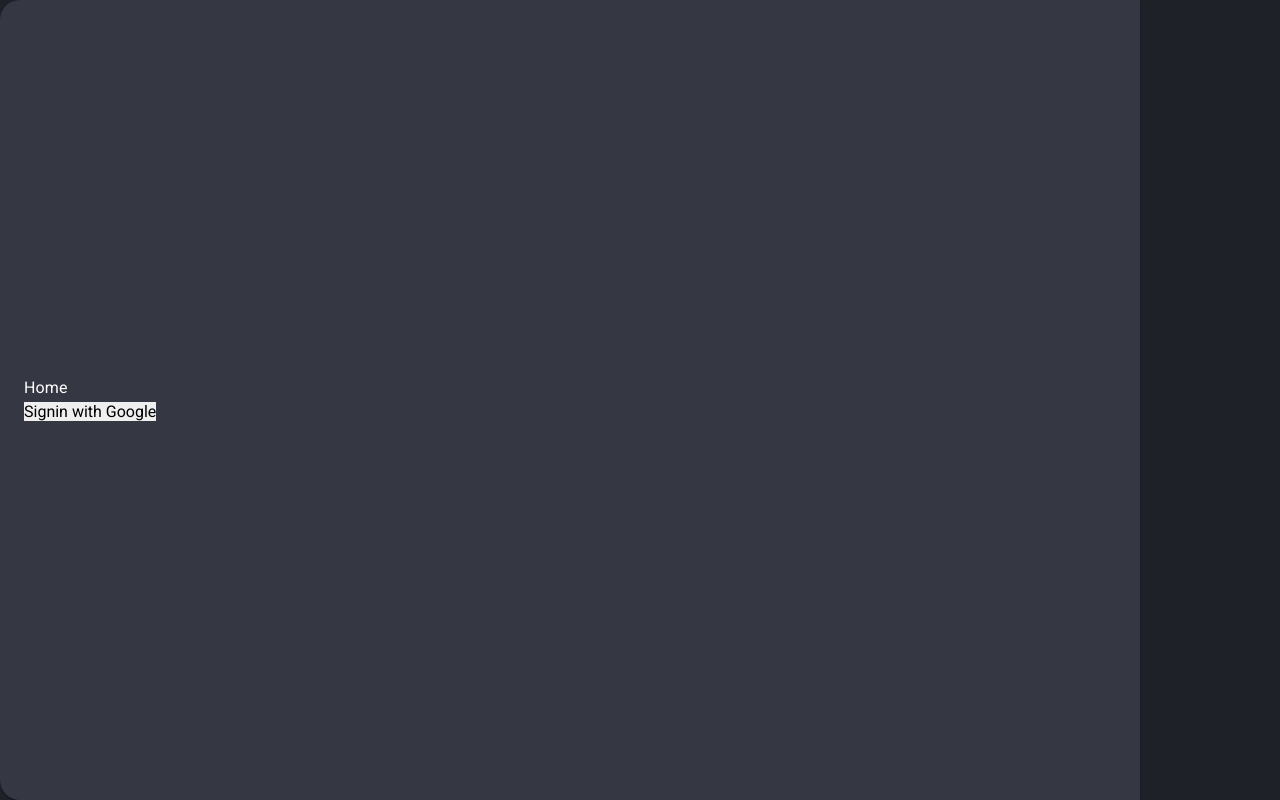
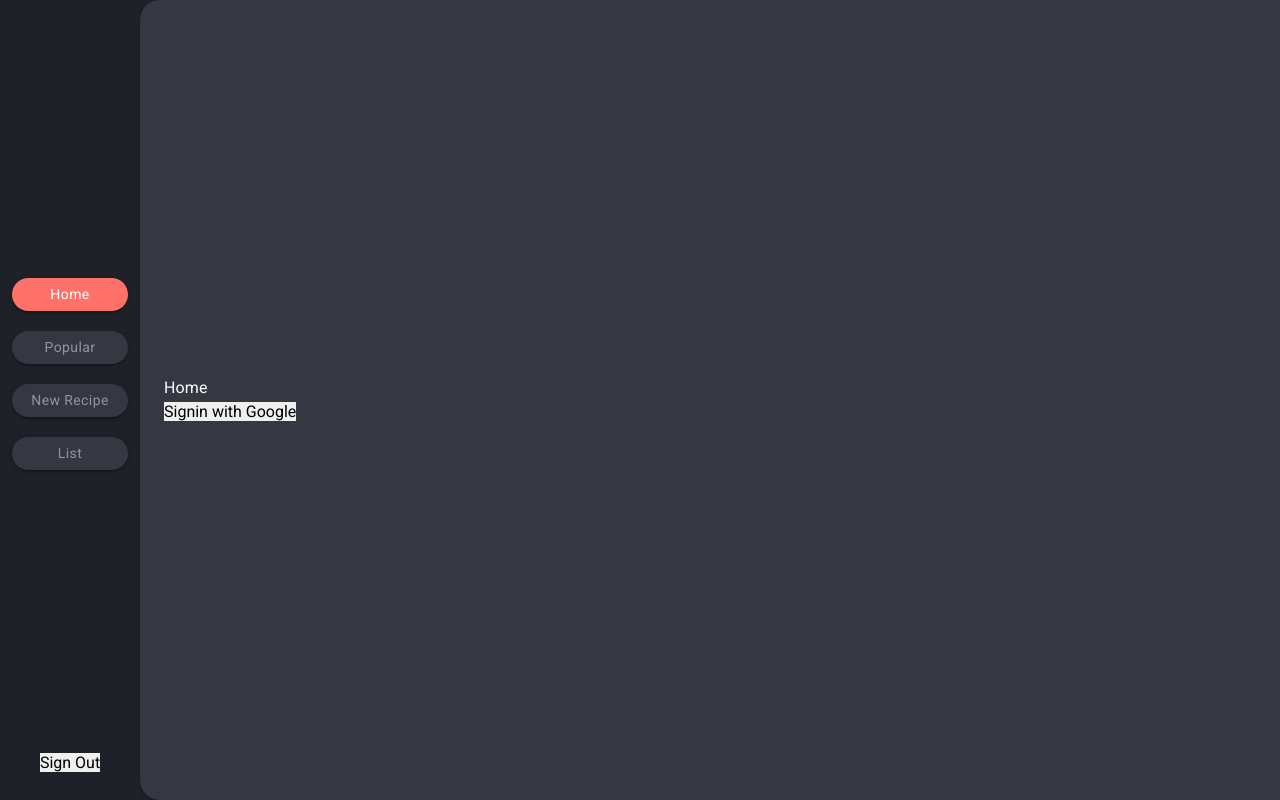
Before and after one commit to DanilNefedov/Prod_CookPad, a Next.js app: page /home in a window 1280 px wide. Built offline with nearby package versions, Linux system fonts and the light colour scheme; no server answers.

Commit message:
change jwt and session | added site nav bar | have error with server\cleint render

```diff
--- a/app/(main)/layout.tsx
+++ b/app/(main)/layout.tsx
@@ -1,4 +1,11 @@
+"use client";
+
+import { useAppDispatch, useAppSelector } from "@/state/hook";
+import { fetchUser } from "@/state/slices/user-slice";
 import { Container, Paper } from "@mui/material";
+import { useSession } from "next-auth/react";
+import { useEffect } from "react";
+import { NavigationSite } from "../components/navigation-site/navigation";
 
 
 export default function RootLayout({ children, }: Readonly<{ children: React.ReactNode; }>) {
@@ -9,13 +16,24 @@ export default function RootLayout({ children, }: Readonly<{ children: React.Rea
     width: "calc(100% - 140px)",
   }
 
+  const dispatch = useAppDispatch()
+  const session = useSession()
+  const connection_id = session?.data?.user?.connection_id
 
+  useEffect(() => {
+    async function fetchData() {
+      if (session.data) {
+        dispatch(fetchUser(connection_id))
+      }
+    }
+    fetchData();
+  }, [connection_id]);
 
-
+  //change to use hook (method)
 
   return (
     <>
-      {/* <NavigationSite></NavigationSite> */}
+      <NavigationSite></NavigationSite>
       <Paper sx={styledPaperHome}>
         <Container maxWidth={false} sx={{
           height: '100%',
--- /dev/null
+++ b/app/components/navigation-site/log-out.tsx
@@ -0,0 +1,37 @@
+import { signOut } from 'next-auth/react'
+import NextLink from 'next/link'
+import { Button } from '@mui/material'
+
+
+export function LogOut() {
+
+    const styleLink = {
+        // fontWeight:'400',
+        lineHeight: 'inherit',
+        textTransform: 'initial',
+        color: 'text.secondary',
+        ':hover': {
+            bgcolor: 'primary.main',
+            color: 'text.primary'
+        },
+        width: '100%',
+    }
+
+    return (
+        <form
+            action={async () => {
+                "use server"
+                await signOut({ redirectTo: '/login' })
+            }}
+        >
+            <button type="submit">Sign Out</button>
+        </form>
+
+        // <Button variant="contained" color='secondary'
+        // sx={styleLink}
+        // component={NextLink}
+        // href='/' onClick={() => signOut()}>
+        //     Sign Out
+        // </Button>
+    )
+}
--- /dev/null
+++ b/app/components/navigation-site/navigation.tsx
@@ -0,0 +1,72 @@
+// 'use client'
+
+import { Container, Paper } from '@mui/material'
+import { Button } from '@mui/material'
+import Link from 'next/link'
+import { usePathname } from 'next/navigation'
+import { text } from 'stream/consumers'
+import Box from '@mui/material/Box';
+
+// import { AboutUser } from './about-user'
+import { LogOut } from './log-out'
+import { btnLink, dataPage, paperNavigation } from '@/app/main-styles'
+
+
+
+
+
+
+export function NavigationSite() {
+    const pathname = usePathname()
+    const pages:dataPage[] = [
+        {
+            name: 'Home',
+            path: ['/home', '/cook/:path*' ]
+        },
+        {
+            name: 'Popular',
+            path: ['/popular']
+        },
+        {
+            name: 'New Recipe',
+            path: ['/new-recipe']
+        },
+        {
+            name: 'List',
+            path: ['/list', '/list-recipe']
+        },
+    ];
+
+
+    return (
+        <Paper sx={paperNavigation}>
+            <Container sx={{
+                display: 'flex', flexDirection: 'column', justifyContent: 'space-between', height: '100%', paddingTop: '17px', paddingBottom: '25px', '&.MuiContainer-root': {
+                    paddingLeft: '12px',
+                    paddingRight: '12px',
+                }
+            }}>
+                <Box>
+                    {/* <AboutUser></AboutUser> */}
+                </Box>
+                <Box sx={{display:'flex', flexDirection:'column'}}>
+                    {pages.map((page) => (
+                        <Button
+                            key={page.path[0]}
+                            variant="contained"
+                            sx={btnLink(page, pathname)}
+                            component={Link}
+                            href={page.path[0]}
+                        >
+                            {page.name}
+                        </Button>
+                    ))}
+                </Box>
+
+                <Box sx={{display:'flex', justifyContent:'center'}}>
+                    <LogOut></LogOut>
+                </Box>
+            </Container>
+        </Paper>
+    )
+}
--- a/app/layout.tsx
+++ b/app/layout.tsx
@@ -2,6 +2,7 @@ import ThemeRegistry from "@/config/ThemeMUI/provider-theme-mui";
 import "./globals.css";
 import { Roboto } from 'next/font/google'
 import { ProviderStore } from "@/state/provider-store";
+import { ProviderAuth } from "@/config/auth/provider-auth";
 
 
 const IBM = Roboto({
@@ -23,9 +24,12 @@ export default function RootLayout({ children, }: Readonly<{ children: React.Rea
       <body suppressHydrationWarning={true} className={IBM.className}>
         <ThemeRegistry options={{ key: 'mui' }}>
           <ProviderStore>
-            <div className="wrapper">
-              {children}
-            </div>
+            <ProviderAuth>
+              <div className="wrapper">
+                {children}
+              </div>
+            </ProviderAuth>
+
           </ProviderStore>
         </ThemeRegistry>
       </body>
--- /dev/null
+++ b/app/main-styles.ts
@@ -0,0 +1,125 @@
+
+export interface dataPage {
+    name: string
+    path: string[]
+}
+
+
+export function btnLink(page: dataPage, pathname: string) {
+    const thisPage = page.path.find(el => matchPath(el, pathname));
+
+    return {
+        textTransform: 'initial',
+        color: thisPage ? 'text.primary' : 'text.secondary',
+        backgroundColor: thisPage ? 'primary.main' : 'background.paper',
+        '&:hover': {
+            color: 'text.primary'
+        },
+        mb: '20px',
+        lineHeight: 'inherit',
+    }
+
+}
+
+function matchPath(pagePaths: string, pathname: string): boolean {
+    // return pagePaths.some(path => {
+        const regexPath = new RegExp('^' + pagePaths.replace(/:[^\s/]+/g, '([^\\s/]+)') + '$');
+        return regexPath.test(pathname);
+    // });
+}
+
+
+export const btnMain = {
+    textTransform: 'initial',
+    color:'text.primary' ,
+    backgroundColor: 'background.paper',
+    '&:hover': {
+        color: '#fff',
+        opacity:1,
+        backgroundColor: 'primary.dark'
+    },
+    mb: '20px',
+    lineHeight: 'inherit',
+}
+
+
+
+export const paperNavigation = {
+    backgroundColor: 'background.default',
+    flexGrow: 0,
+    borderRadius: '0',
+    width: '100%',
+    maxWidth: '140px',
+}
+
+
+export const inputText = {
+    '& .MuiInputBase-root': {
+        backgroundColor: '#1F2128',
+        color: '#fff',
+        '&.Mui-focused': {
+            backgroundColor: '#1F2128',
+            color: '#fff',
+            '& fieldset': {
+                borderColor: '#fff',
+            },
+        },
+    },
+    '& .MuiInputLabel-root': {
+        '&.Mui-focused': {
+            color: '#fff',
+        },
+    },
+    '& .MuiOutlinedInput-root': {
+        '& fieldset': {
+            borderColor: '#353842',
+        },
+
+    },
+}
+
+
+export const btnIncDec = {
+    backgroundColor: 'background.paper',
+    lineHeight: '15px',
+    fontSize: '20px',
+    color: 'text.primary',
+    minWidth: '0',
+    width: '27px',
+    '&:hover': {
+        backgroundColor: 'primary.main'
+    }
+}
+
+export const secondTextInput = {
+    '& .MuiInputBase-root': {
+        backgroundColor: '#1F2128',
+        color: '#fff',
+        paddingTop:'0',
+        paddingBottom:'0',
+        '&.Mui-focused': {
+            backgroundColor: '#1F2128',
+            color: '#fff',
+            '& fieldset': {
+                borderColor: '#fff',
+            },
+        },
+    },
+    '& .MuiInputLabel-root': {
+        color: '#fff',
+        '&.Mui-focused': {
+            color: '#fff',
+        },
+    },
+    '& .MuiOutlinedInput-root': {
+
+        '& fieldset': {
+            borderColor: '#353842',
+        },
+
+    },
+    '& .MuiInputBase-input':{
+        padding:'5px 15px',
+        height:'none',
+    }
+}
--- a/config/auth/auth.ts
+++ b/config/auth/auth.ts
@@ -28,13 +28,9 @@ export const { handlers, auth, signIn, signOut } = NextAuth({
   ],
   callbacks: {
     async signIn({ account, profile }) {
-      console.log(account, '22222222222222', profile);
-
       if (account) {
         await connectDB();
-
         const existingUser = await User.findOne({ connection_id: account.providerAccountId });
-        console.log(existingUser, '444444444444444444');
 
         if (!existingUser) {
           const isGoogle = account.provider === 'google';
@@ -42,7 +38,7 @@ export const { handlers, auth, signIn, signOut } = NextAuth({
             name: isGoogle ? profile?.name : profile?.username,
             email: profile?.email,
             provider: account.provider,
-            img: isGoogle ? profile?.picture : profile?.avatar,
+            img: isGoogle ? profile?.picture : profile?.image_url,
             connection_id: account.providerAccountId,
             popular_config: [],
           };
@@ -59,9 +55,21 @@ export const { handlers, auth, signIn, signOut } = NextAuth({
           }
         }
       }
-
       return true;
     },
+    session: async ({ session, token }) => {
+      if (session?.user) {
+        session.user.connection_id = token.connection_id;
+      }
+      return session;
+    },
+    jwt: async ({  token, account }) => {
+      if (account) {
+        token.connection_id = account.providerAccountId;
+      }
+      return token;
+    },
+
   }
 
 })
--- /dev/null
+++ b/config/auth/provider-auth.tsx
@@ -0,0 +1,12 @@
+'use client'
+import {SessionProvider} from 'next-auth/react'
+
+
+export const ProviderAuth = ({children} : {children: React.ReactNode}) =>{
+
+    return(
+        <SessionProvider>
+            {children}
+        </SessionProvider>
+    )
+}
```
Also changed, not shown: next-auth.d.ts (added, +13 -0 lines), state/slices/user-slice.ts (+59 -66 lines).
